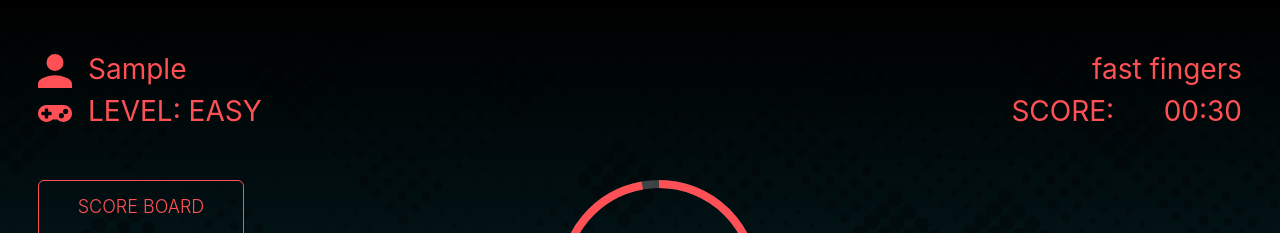
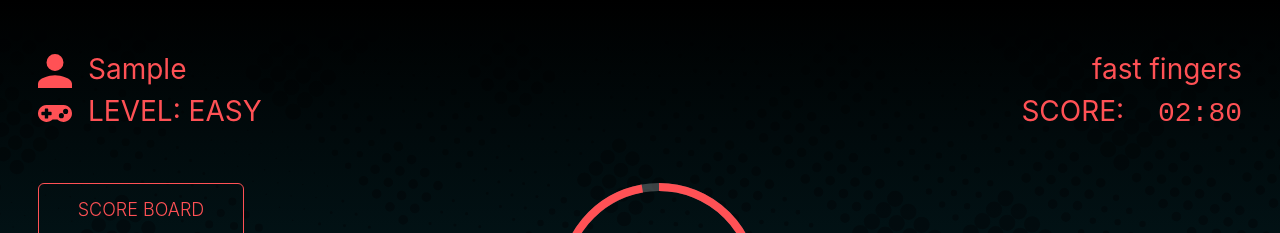
Before and after one commit to pesto-students/fastfingers-debajyoti-xyz, a React (Create React App) app: page / in a window 1280 px wide. Both pictures are taken after typing "Sample" into the empty fields and a click on the button "START GAME". Shown: the top 233 px of the page. Built offline with nearby package versions, Linux system fonts and the light colour scheme.

Commit message:
Extract Header component, make top-right score live

```diff
--- a/src/App.scss
+++ b/src/App.scss
@@ -121,27 +121,6 @@
 }
 
 .game-page {
-  header {
-    display: flex;
-    justify-content: space-between;
-    color: $light-red;
-    font-size: 28px;
-    padding: 48px 38px;
-
-    img {
-      width: 34px;
-      margin-right: 16px;
-    }
-
-    .game-info-right {
-      text-align: right;
-      .game-score {
-        display: inline-block;
-        min-width: 120px;
-      }
-    }
-  }
-
   .game-and-score {
     display: flex;
     margin-left: 38px;
--- /dev/null
+++ b/src/component/Header.js
@@ -0,0 +1,37 @@
+import React from "react";
+import PropTypes from "prop-types";
+
+import "./Header.scss";
+import logoPlayer from "../asset/image/icon/material-person.svg";
+import logoGamepad from "../asset/image/icon/awesome-gamepad.svg";
+
+const Header = ({ playerName, gameLevel, gameScore }) => {
+  return (
+    <header className="game-header">
+      <div className="game-info-left">
+        <div className="player-name">
+          <img src={logoPlayer} alt="" />
+          <span>{playerName}</span>
+        </div>
+        <div className="game-level">
+          <img src={logoGamepad} alt="" />
+          <span>LEVEL: {gameLevel.toUpperCase()}</span>
+        </div>
+      </div>
+      <div className="game-info-right">
+        <div className="game-name">fast fingers</div>
+        <div className="game-score-wrapper">
+          SCORE: <span className="game-score">{gameScore}</span>
+        </div>
+      </div>
+    </header>
+  );
+};
+
+Header.propTypes = {
+  playerName: PropTypes.string.isRequired,
+  gameLevel: PropTypes.string.isRequired,
+  gameScore: PropTypes.string.isRequired,
+};
+
+export default Header;
--- /dev/null
+++ b/src/component/Header.scss
@@ -0,0 +1,23 @@
+@import "../theme.scss";
+
+.game-header {
+  display: flex;
+  justify-content: space-between;
+  color: $light-red;
+  font-size: 28px;
+  padding: 48px 38px;
+
+  img {
+    width: 34px;
+    margin-right: 16px;
+  }
+
+  .game-info-right {
+    text-align: right;
+    .game-score {
+      display: inline-block;
+      min-width: 110px;
+      font-family: monospace;
+    }
+  }
+}
--- a/src/page/GamePage.js
+++ b/src/page/GamePage.js
@@ -1,8 +1,6 @@
 import React, { useContext, useEffect, useState } from "react";
 import PropTypes from "prop-types";
 
-import logoPlayer from "../asset/image/icon/material-person.svg";
-import logoGamepad from "../asset/image/icon/awesome-gamepad.svg";
 import logoCross from "../asset/image/icon/metro-cross.svg";
 
 import TimerCircle from "../component/TimerCircle";
@@ -10,15 +8,18 @@ import WordDisplay from "../component/WordDisplay";
 import Input from "../component/Input";
 import AppContext from "../lib/AppContext";
 import ScoreBoard from "../component/ScoreBoard";
+import Header from "../component/Header";
+import { formatScore } from "../lib/misc";
 
 const GamePage = ({ navigate }) => {
   const {
     state: { playerName, gameLevel, scoreList, bestScoreIndex },
-    dispatch,
   } = useContext(AppContext);
 
   const totalTimeMs = 30000;
   const [remaningTime, setRemaningTime] = useState(totalTimeMs);
+
+  const gameScore = formatScore(totalTimeMs - remaningTime);
 
   useEffect(() => {
     let timerInterval = null;
@@ -36,24 +37,11 @@ const GamePage = ({ navigate }) => {
 
   return (
     <div className="game-page">
-      <header>
-        <div className="game-info-left">
-          <div className="player-name">
-            <img src={logoPlayer} alt="" />
-            <span>{playerName}</span>
-          </div>
-          <div className="game-level">
-            <img src={logoGamepad} alt="" />
-            <span>LEVEL: {gameLevel.toUpperCase()}</span>
-          </div>
-        </div>
-        <div className="game-info-right">
-          <div className="game-name">fast fingers</div>
-          <div className="game-score-wrapper">
-            SCORE: <span className="game-score">00:30</span>
-          </div>
-        </div>
-      </header>
+      <Header
+        playerName={playerName}
+        gameLevel={gameLevel}
+        gameScore={gameScore}
+      />
       <section className="game-and-score">
         <aside>
           <ScoreBoard
```
